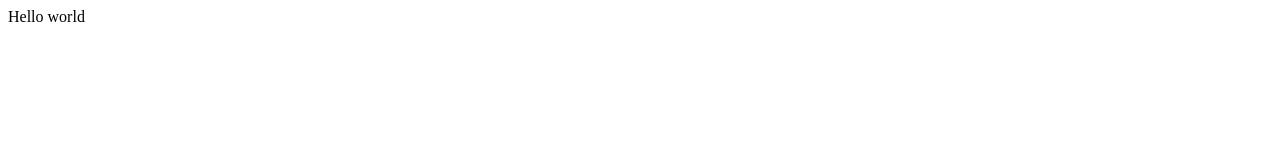
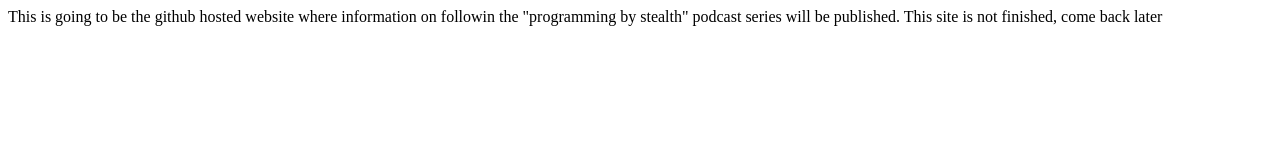
Before and after one commit to Mr-Woo-L/home, a plain HTML site: page index.html in a window 1280 px wide. Drawn offline with Linux system fonts and the light colour scheme.

Commit message:
initial text

```diff
--- a/index.html
+++ b/index.html
@@ -7,7 +7,11 @@
     <link href="style.css" rel="stylesheet" type="text/css" />
   </head>
   <body>
-    Hello world
+
+This is going to be the github hosted website where information on followin the "programming by stealth" podcast series will be published. This site is not finished, come back later
+
+
+
     <script src="script.js"></script>
   </body>
 </html>
```
